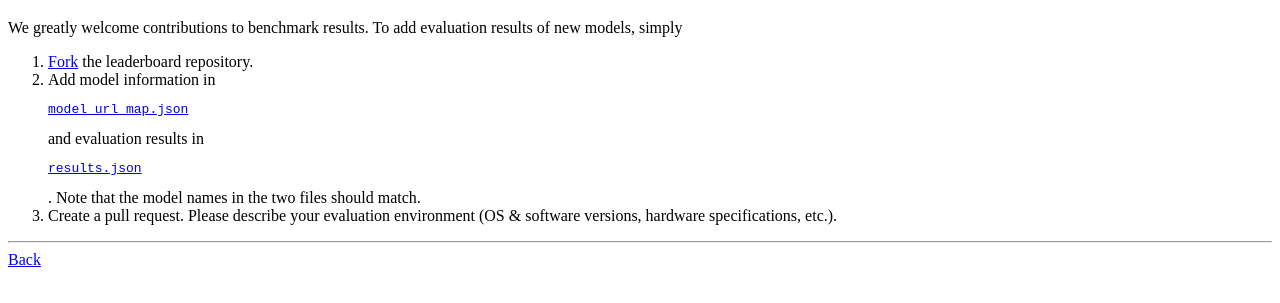
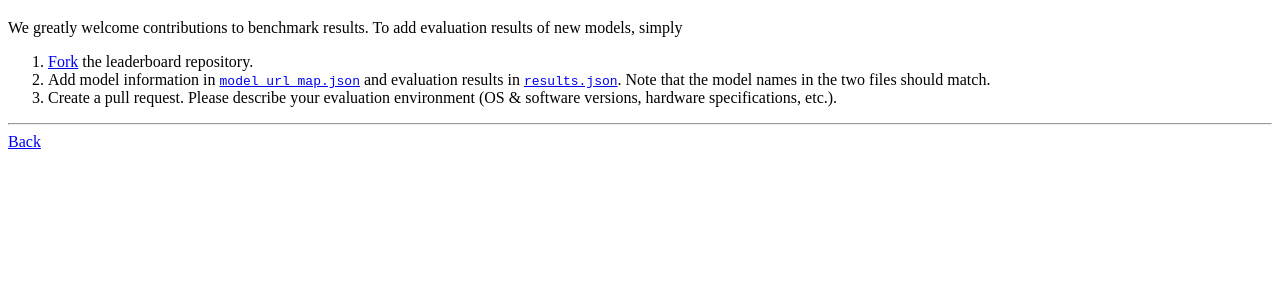
Before and after one commit to r-eval/r-eval.github.io, a plain HTML site: page contributing.html in a window 1280 px wide. Shown: the part 61-364 px from the top of the page. Drawn offline with Linux system fonts and the light colour scheme.

Commit message:
Update contributing.html

```diff
--- a/contributing.html
+++ b/contributing.html
@@ -15,7 +15,7 @@ To add evaluation results of new models, simply
 
 <ol type="1">
   <li> <a href="https://github.com/r-eval/r-eval.github.io/fork" target="_blank">Fork</a> the leaderboard repository. </li>
-  <li> Add model information in <a href="https://github.com/r-eval/r-eval.github.io/blob/main/model_url_map.json" target="_blank"><pre>model_url_map.json</pre></a> and evaluation results in <a href="https://github.com/r-eval/r-eval.github.io/blob/main/model_url_map.json" target="_blank"><pre>results.json</pre></a>. Note that the model names in the two files should match. </li>
+  <li> Add model information in <a href="https://github.com/r-eval/r-eval.github.io/blob/main/model_url_map.json" target="_blank"><code>model_url_map.json</code></a> and evaluation results in <a href="https://github.com/r-eval/r-eval.github.io/blob/main/model_url_map.json" target="_blank"><code>results.json</code></a>. Note that the model names in the two files should match. </li>
   <li> Create a pull request. Please describe your evaluation environment (OS & software versions, hardware specifications, etc.). </li>
 </ol>
 
```
